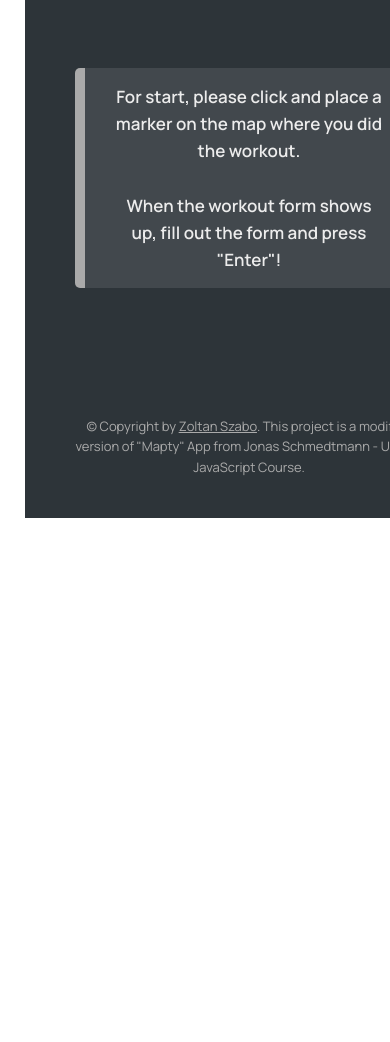
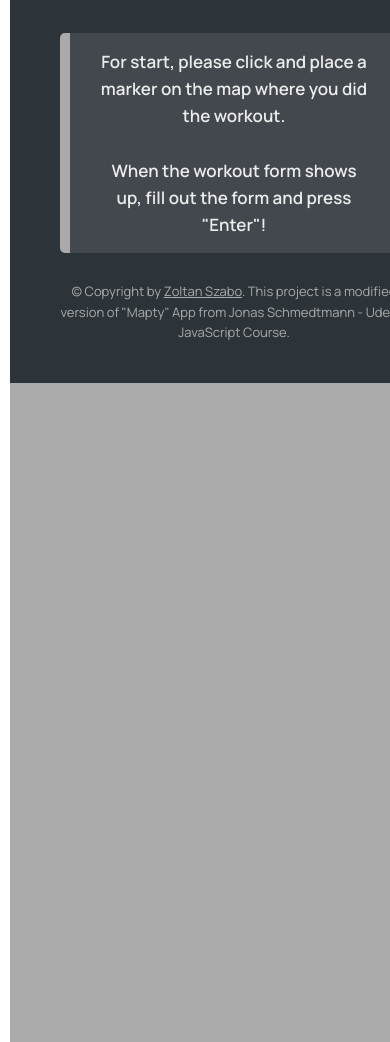
Before and after one commit to ZWebD/MapTrack, a plain HTML site: page index.html in a window 390 px wide. Shown: the part 301-1343 px from the top of the page. Before the commit the page ends 844 px from the top, so only its background shows below. Drawn offline with nearby package versions, Linux system fonts and the light colour scheme.

Commit message:
Improvement on receptivity

```diff
--- a/index.html
+++ b/index.html
@@ -30,7 +30,9 @@
     <title>MapTrack // Map your workouts</title>
   </head>
   <body>
+    <div id="container">
       <div class="sidebar">
+        <div style="display: flex; flex-direction: column">
           <a class="logo" target="" href="#">
             <img src="logo_mp.png" alt="Logo" />
           </a>
@@ -94,12 +96,13 @@
 
           <div class="start">
             <p>
-          For start, please click and place a marker on the map where you did
-          the workout.
+              For start, please click and place a marker on the map where you
+              did the workout.
             </p>
             <br />
             <p>
-          When the workout form shows up, fill out the form and press "Enter"!
+              When the workout form shows up, fill out the form and press
+              "Enter"!
             </p>
           </div>
 
@@ -113,11 +116,17 @@
             </div>
             <div class="form__row">
               <label class="form__label">Distance</label>
-          <input class="form__input form__input--distance" placeholder="km" />
+              <input
+                class="form__input form__input--distance"
+                placeholder="km"
+              />
             </div>
             <div class="form__row">
               <label class="form__label">Duration</label>
-          <input class="form__input form__input--duration" placeholder="min" />
+              <input
+                class="form__input form__input--duration"
+                placeholder="min"
+              />
             </div>
             <div class="form__row">
               <label class="form__label">Cadence</label>
@@ -147,7 +156,10 @@
               </div>
               <div class="form__row">
                 <label class="form__label">Distance</label>
-            <input class="form__input form__input--distance" placeholder="km" />
+                <input
+                  class="form__input form__input--distance"
+                  placeholder="km"
+                />
               </div>
               <div class="form__row">
                 <label class="form__label">Duration</label>
@@ -173,14 +185,16 @@
               <button type="submit" class="form__btn">OK</button>
             </form>
           </ul>
+        </div>
         <p class="copyright">
           &copy; Copyright by
           <a class="copyright-link" target="_blank" href="#">Zoltan Szabo</a>.
-        This project is a modified version of "Mapty" App from Jonas Schmedtmann
-        - Udemy JavaScript Course.
+          This project is a modified version of "Mapty" App from Jonas
+          Schmedtmann - Udemy JavaScript Course.
         </p>
       </div>
 
       <div id="map"></div>
+    </div>
   </body>
 </html>
--- a/script.js
+++ b/script.js
@@ -232,8 +232,10 @@ class App {
   _checkWorkouts() {
     this.#workouts.length == 0
       ? document.querySelector(`.menu`).classList.add(`hidden`) &
-        document.querySelector(`.start`).classList.remove(`hidden`)
+        document.querySelector(`.start`).classList.remove(`hidden`) &
+        document.querySelector(`.workouts`).classList.add(`hidden`)
       : document.querySelector(`.menu`).classList.remove(`hidden`) &
+        document.querySelector(`.workouts`).classList.remove(`hidden`) &
         document.querySelector(`.start`).classList.add(`hidden`);
     if (sortBy.textContent != `date`) sortBy.textContent = `Date`;
   }
@@ -850,7 +852,3 @@ class App {
 }
 
 const app = new App();
-
-// To Do List:
-//
-//    - give the sort by option
--- a/style.css
+++ b/style.css
@@ -28,7 +28,7 @@ body {
   height: 100vh;
   overscroll-behavior-y: none;
   background-color: #fff;
-  padding: 2.5rem;
+  padding: 1rem;
 
   display: flex;
 }
@@ -39,13 +39,57 @@ a:visited {
   color: var(--color-brand--1);
 }
 
+#container {
+  flex-grow: 2;
+  display: flex;
+  flex-direction: row;
+}
+
+/* MAP */
+#map {
+  order: 2;
+  flex-basis: 60%;
+  max-width: 60%;
+  /* flex: 1; */
+  height: 100%;
+  background-color: var(--color-light--1);
+  position: relative;
+}
+
 /* SIDEBAR */
 .sidebar {
-  flex-basis: 50rem;
+  order: 1;
+  flex-basis: 40%;
+  min-width: 40%;
   background-color: var(--color-dark--1);
   padding: 3rem 5rem 4rem 5rem;
   display: flex;
   flex-direction: column;
+  position: relative;
+  justify-content: space-around;
+}
+
+@media (max-width: 840px) {
+  #container {
+    flex-direction: column; /* Stack elements vertically */
+  }
+
+  .sidebar,
+  #map {
+    flex-basis: 100%; /* Full width for both elements */
+    max-width: 100%;
+    height: auto;
+  }
+
+  .sidebar {
+    order: 1; /* Sidebar below the map */
+    max-height: 100%;
+  }
+
+  #map {
+    order: 2; /* Map below the sidebar */
+    min-height: 80%;
+  }
 }
 
 .logo {
@@ -58,7 +102,7 @@ a:visited {
   border-radius: 5px;
   padding: 1.5rem 2.75rem;
   margin-bottom: 1.75rem;
-  margin-top: 4rem;
+  margin-top: 2rem;
   font-size: 1.7rem;
   font-weight: 600;
   text-align: center;
@@ -75,9 +119,13 @@ a:visited {
 .workouts {
   position: relative;
   list-style: none;
-  height: 77vh;
+  height: auto;
   overflow-y: scroll;
   overflow-x: hidden;
+}
+
+.workouts.hidden {
+  display: none;
 }
 
 .workouts::-webkit-scrollbar {
@@ -249,13 +297,6 @@ a:visited {
 .copyright-link:hover,
 .copyright-link:active {
   color: var(--color-light--2);
-}
-
-/* MAP */
-#map {
-  flex: 1;
-  height: 100%;
-  background-color: var(--color-light--1);
 }
 
 /* Popup width is defined in JS using options */
```
Lines whose indentation alone changed are shown as unchanged.
